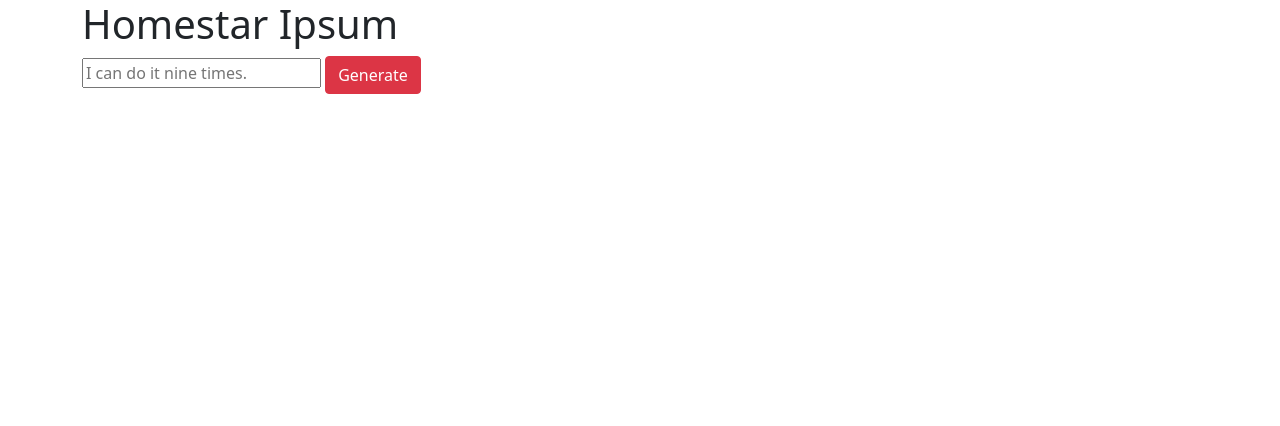
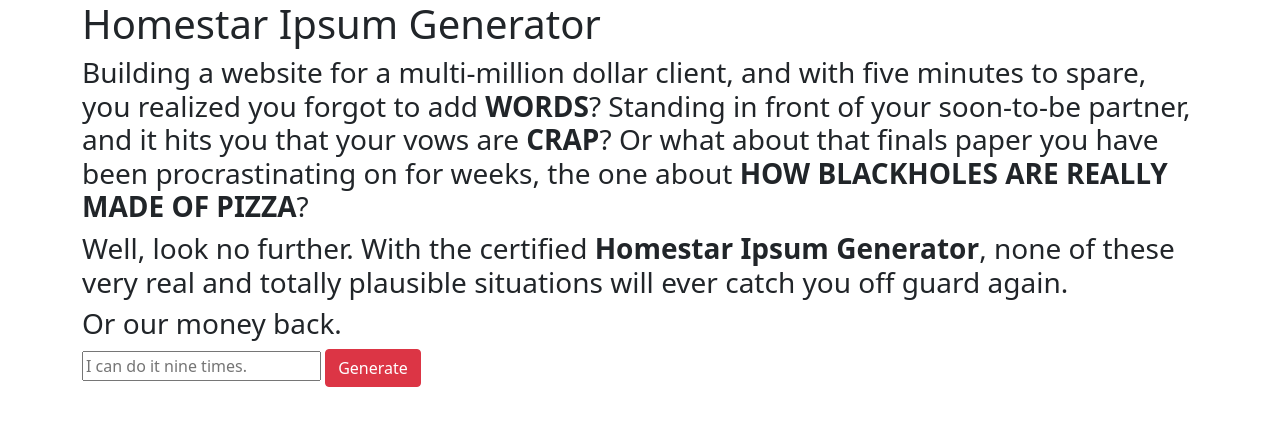
Before and after one commit to dlmarshall3/homestar_ipsum, a website: page public/index.html in a window 1280 px wide. Drawn offline with nearby package versions, Linux system fonts and the light colour scheme.

Commit message:
added description

```diff
--- a/public/index.html
+++ b/public/index.html
@@ -6,14 +6,27 @@
     <meta name="viewport" content="width=device-width, initial-scale=1.0">
     <link rel="stylesheet" href="app.css" type="css">
     <link href="https://cdn.jsdelivr.net/npm/bootstrap@5.1.3/dist/css/bootstrap.min.css" rel="stylesheet" integrity="sha384-1BmE4kWBq78iYhFldvKuhfTAU6auU8tT94WrHftjDbrCEXSU1oBoqyl2QvZ6jIW3" crossorigin="anonymous">
-    <title>Homestar Ipsum</title>
+    <title>Homestar Ipsum Generator</title>
 </head>
 <body>
 
     <div class="container">
         <div class="row">
             <div class="col-12">
-                <h1>Homestar Ipsum</h1>
+                <h1>Homestar Ipsum Generator</h1>
+            </div>
+        </div>
+        <div class="row">
+            <div class="description">
+                <div>
+                    <h3>Building a website for a multi-million dollar client, and with five minutes to spare, you realized you forgot to add <b>WORDS</b>? Standing in front of your soon-to-be partner, and it hits you that your vows are <b>CRAP</b>? Or what about that finals paper you have been procrastinating on for weeks, the one about <b>HOW BLACKHOLES ARE REALLY MADE OF PIZZA</b>?</h3>
+                </div>
+                <div>
+                    <h3>Well, look no further. With the certified <b>Homestar Ipsum Generator</b>, none of these very real and totally plausible situations will ever catch you off guard again.</h3>
+                </div>
+                <div>
+                    <h3>Or our money back.</h3>
+                </div>
             </div>
         </div>
         <div class="row">
```
